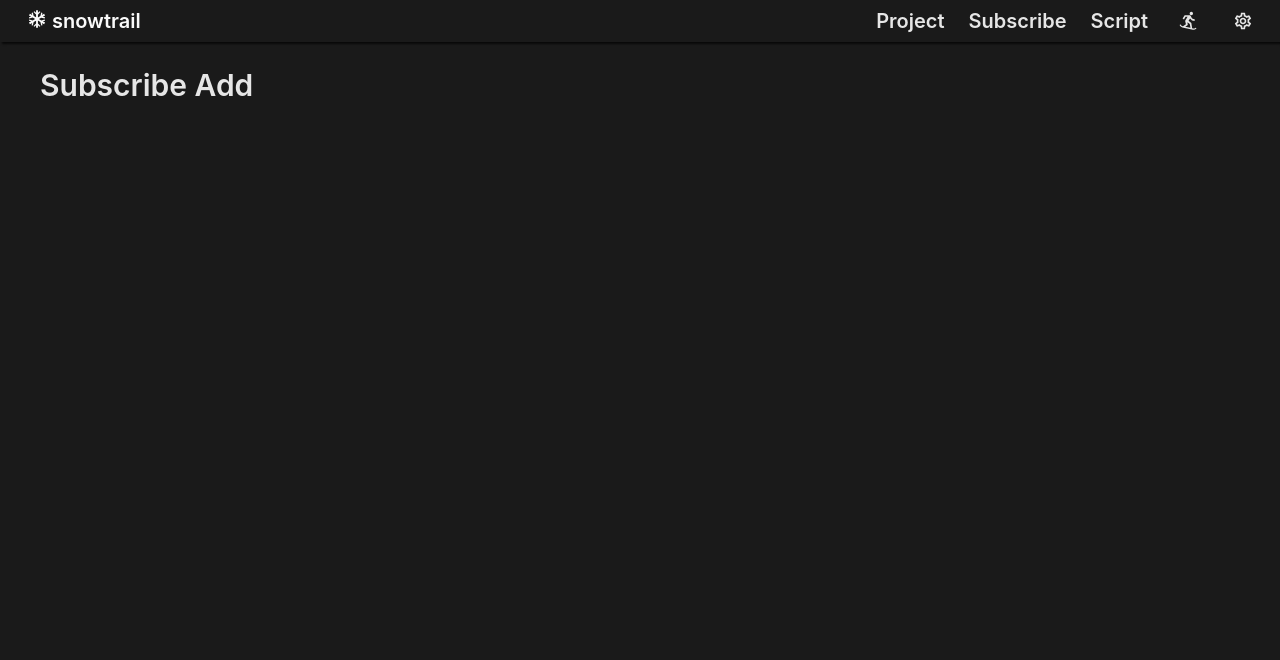
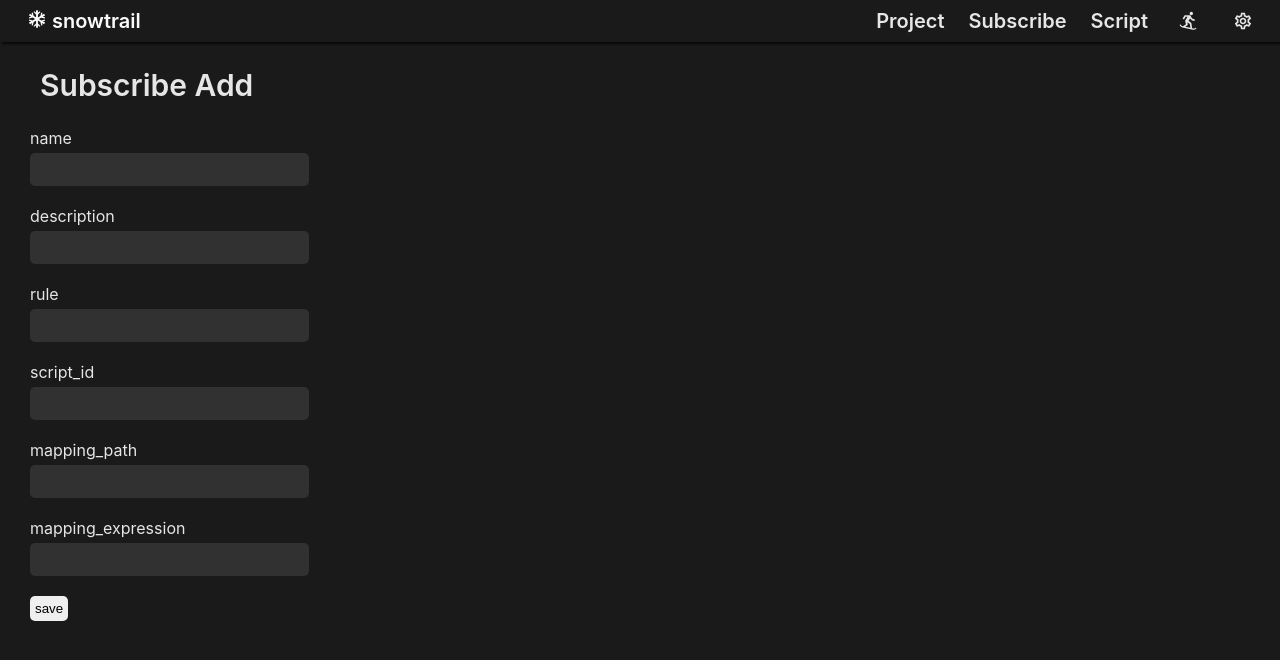
Before and after one commit to enuesaa/snowtrail, a Next.js app: page /subscribe/configure/add in a window 1280 px wide. Shown: the top 660 px of the page. Built offline with nearby package versions, Linux system fonts and the light colour scheme; what emotion-normalize would draw is missing.

Commit message:
feat: create subscribe

```diff
--- /dev/null
+++ b/src/commands/subscribe.ts
@@ -0,0 +1,18 @@
+import { queriesInit } from '@/commands/use'
+
+export type SubscribeMapingSchema = {
+  path: string,
+  expression: string,
+}
+export type SubscribeSchema = {
+  name: string,
+  description: string,
+  rule: string[],
+  script_id: string,
+  mapping: SubscribeMapingSchema[],
+}
+
+export const {
+  useCreateSubscribeQuery,
+  useCreateSubscribeLazy,
+} = queriesInit<{ data: SubscribeSchema }, {}>('create_subscribe')
--- a/src/components/subscribe/ConfigureAdd.tsx
+++ b/src/components/subscribe/ConfigureAdd.tsx
@@ -1,9 +1,58 @@
 import { PageTitle } from '@/components/common/PageTitle'
+import { useCreateSubscribeLazy } from '@/commands/subscribe'
+import { useForm } from 'react-hook-form'
+import { TextInput } from '@/components/common/TextInput'
+import { css, useTheme } from '@emotion/react'
 
+type FormData = {
+  name: string;
+  description: string;
+  rule: string;
+  script_id: string;
+  mapping_path: string;
+  mapping_expression: string;
+}
 export const ConfigureAdd = () => {
+  const theme = useTheme()
+  const { invoke } = useCreateSubscribeLazy()
+  const { register, handleSubmit } = useForm<FormData>()
+
+  const handleCreateSubscribe = handleSubmit((data) => {
+    invoke({ data: { ...data, rule: [data.rule], mapping: [{path: data.mapping_path, expression: data.mapping_expression}] } })
+  })
+
+  const styles = {
+    form: css({
+      'input': {
+        ...theme.input,
+        background: 'rgba(255,255,255,0.1)',
+        padding: '5px 7px',
+        borderRadius: '5px',
+        color: theme.color.main,
+        margin: '5px 0 20px 0',
+        fontSize: theme.fontSize.large,
+      },
+      'button': {
+        ...theme.input,
+        background: 'rgna(0,0,0,0.1)',
+        padding: '5px',
+        borderRadius: '5px',
+      },
+    }),
+  }
+
   return (
     <section>
       <PageTitle title='Subscribe Add' />
+      <form css={styles.form} onSubmit={handleCreateSubscribe}>
+        <TextInput label='name' regist={register('name')} />
+        <TextInput label='description' regist={register('description')} />
+        <TextInput label='rule' regist={register('rule')} />
+        <TextInput label='script_id' regist={register('script_id')} />
+        <TextInput label='mapping_path' regist={register('mapping_path')} />
+        <TextInput label='mapping_expression' regist={register('mapping_expression')} />
+        <button type='submit'>save</button>
+      </form>
     </section>
   )
 }
```
Also changed, not shown: 1 other file (tests, documents, lock files or other folders).
